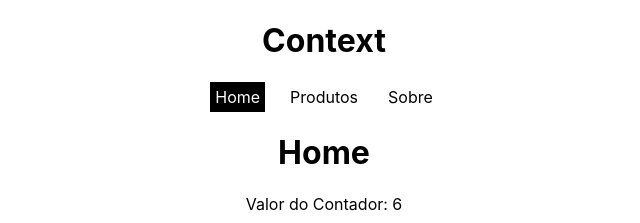
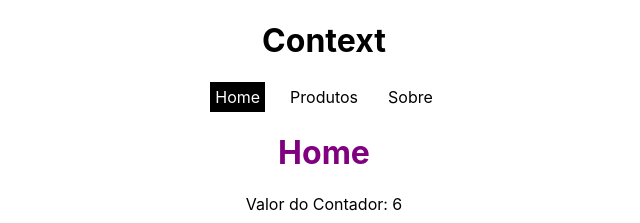
Before and after one commit to JBLimaGo/context, a React (Create React App) app: page / in a window 1280 px wide. Shown: the top 223 px of the page, without its empty margins (316-956 px from the left). Built offline with nearby package versions, Linux system fonts and the light colour scheme.

Commit message:
Criando um Contexto mais complexo, e utilizando em outras Telas.

```diff
--- /dev/null
+++ b/src/context/TitleColorContext.js
@@ -0,0 +1,19 @@
+import { createContext, useReducer } from "react";
+
+export const TitleColorContext = createContext();
+
+export const titleColorReducer = (state, action) => {
+  // switch
+};
+
+export const TitleColorContextProvider = ({ children }) => {
+  const [state, dispatch] = useReducer(titleColorReducer, { color: "purple" });
+
+  console.log("Title color context: ", state);
+
+  return (
+    <TitleColorContext.Provider value={{ ...state }}>
+      {children}
+    </TitleColorContext.Provider>
+  );
+};
--- /dev/null
+++ b/src/hooks/useTitleColorContext.js
@@ -0,0 +1,12 @@
+import { useContext } from "react";
+import { TitleColorContext } from "../context/TitleColorContext";
+
+export const useTitleColorContext = () => {
+  const context = useContext(TitleColorContext);
+
+  if (!context) {
+    console.log("Contexto não encontrado!");
+  }
+
+  return context;
+};
--- a/src/index.js
+++ b/src/index.js
@@ -5,15 +5,19 @@ import App from "./App";
 import reportWebVitals from "./reportWebVitals";
 
 import { CounterContextProvider } from "./context/CounterContext";
+import { TitleColorContextProvider } from "./context/TitleColorContext";
 
 const root = ReactDOM.createRoot(document.getElementById("root"));
 root.render(
   <React.StrictMode>
+    {/* 2 - Criando Provider */}
     <CounterContextProvider>
-      <App />
+      <TitleColorContextProvider>
+        <App />
+      </TitleColorContextProvider>
     </CounterContextProvider>
   </React.StrictMode>,
-  document.getElementById("root")
+ // document.getElementById("root")
 );
 
 // If you want to start measuring performance in your app, pass a function
--- a/src/pages/Home.js
+++ b/src/pages/Home.js
@@ -6,13 +6,21 @@ import { ChangeCounter } from "../components/ChangeCounter";
 // 4 - Refatorando com Hook
 import { useCounterContext } from "../hooks/useCounterContext";
 
+// 5 - context mais complexo
+import { useTitleColorContext } from "../hooks/useTitleColorContext";
+
 const Home = () => {
   // const { counter } = useContext(CounterContext); // Use useContext to access the context value
   const { counter } = useCounterContext();
 
+  // 5 Constext mais complexo
+  const { color } = useTitleColorContext();
+
+  console.log(color);
+
   return (
     <div>
-      <h1> Home </h1>
+      <h1 style={{color: color}}> Home </h1>
       <p>Valor do Contador: {counter} </p>
       {/* 3 - Alterando valor contexto */}
       <ChangeCounter />
```
